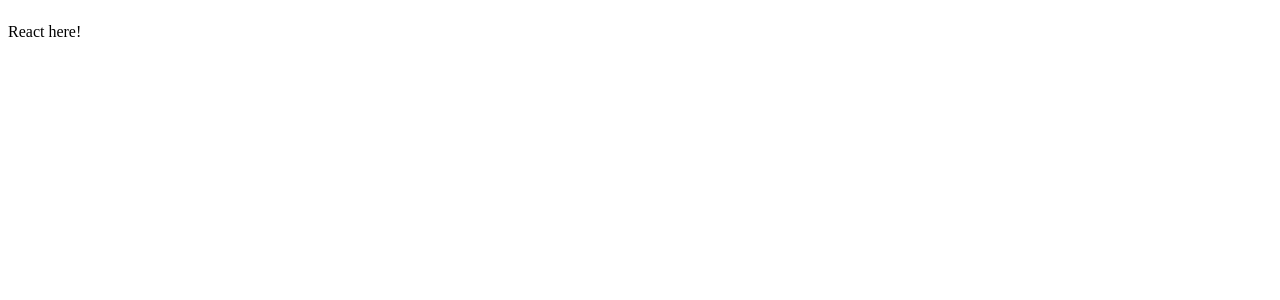
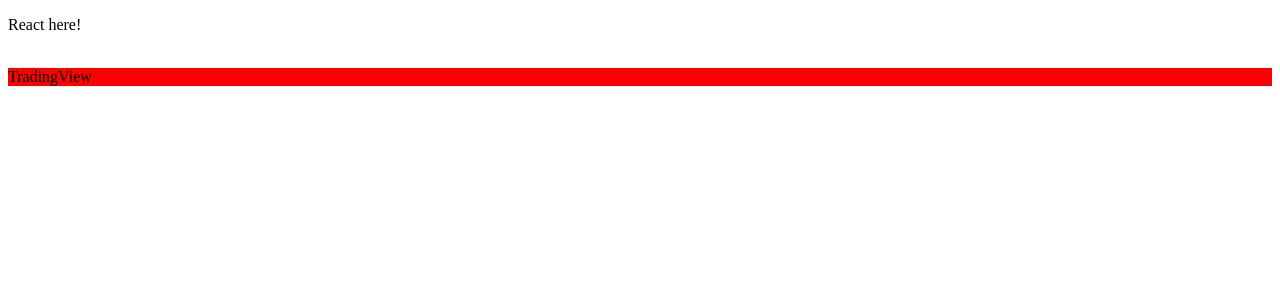
Before and after one commit to dedles/coin_exchange, a React app: page / in a window 1280 px wide. Shown: the top 300 px of the page. Built offline with nearby package versions, Linux system fonts and the light colour scheme.

Commit message:
add sass support

```diff
--- a/package.json
+++ b/package.json
@@ -22,8 +22,11 @@
     "html-loader": "^0.5.5",
     "html-webpack-plugin": "^3.2.0",
     "mini-css-extract-plugin": "^0.4.0",
+    "node-sass": "^4.9.0",
+    "postcss-loader": "^2.1.5",
     "react": "^16.3.2",
     "react-dom": "^16.3.2",
+    "sass-loader": "^7.0.1",
     "webpack": "^4.6.0",
     "webpack-cli": "^2.1.2",
     "webpack-dev-server": "^3.1.4"
--- a/src/App.js
+++ b/src/App.js
@@ -2,6 +2,7 @@
 import ReactDOM from "react-dom";
 import { Provider } from "react-redux";
 import store from "./store/index";
+import TradingView from "./TradingView";
 // import { } from "./actions/index";
 window.store = store;
 
@@ -9,6 +10,8 @@
   return (
     <div>
       <p>React here!</p>
+      <br/>
+      <TradingView/>
     </div>
   );
 };
--- /dev/null
+++ b/src/TradingView.js
@@ -0,0 +1,27 @@
+import React from "react";
+import {connect } from "react-redux";
+const mapStateToProps = state => {
+  return {
+    usdBalance: state.usdBalance,
+    bitcoinBalance: state.bitcoinBalance,
+    marketPrice: state.marketPrice
+  }
+}
+class TradingView extends React.Component {
+  constructor(){
+    super()
+    this.state = {
+
+    }
+  }
+
+  render() {
+    return (
+      <div className="viewContainer">
+        TradingView
+      </div>
+    )
+  }
+}
+
+export default connect(mapStateToProps)(TradingView);
--- a/src/index.js
+++ b/src/index.js
@@ -1,2 +1,2 @@
 import App from "./App";
-import style from './main.css'
+import style from './main.scss'
--- a/src/main.css
+++ /dev/null
@@ -1,3 +0,0 @@
-body {
-  line-height: 2;
-}
--- /dev/null
+++ b/src/main.scss
@@ -0,0 +1,7 @@
+body {
+  // line-height: 2;
+}
+
+.viewContainer {
+  background-color: red;
+}
--- /dev/null
+++ b/src/postcss.config.js
@@ -0,0 +1,3 @@
+module.exports = {
+  plugins: [require("autoprefixer")]
+};
--- a/webpack.config.js
+++ b/webpack.config.js
@@ -21,11 +21,20 @@
         ]
       },
       {
-        test: /\.css$/,
+        test: /\.scss$/,
         use: [
-          MiniCssExtractPlugin.loader, "css-loader"
+          MiniCssExtractPlugin.loader,
+          "css-loader",
+          "postcss-loader",
+          "sass-loader"
         ]
-      }
+      },
+      // {
+      //   test: /\.css$/,
+      //   use: [
+      //     MiniCssExtractPlugin.loader, "css-loader"
+      //   ]
+      // }
     ]
   },
   plugins: [
```
Also changed, not shown: 1 other file (tests, documents, lock files or other folders).
